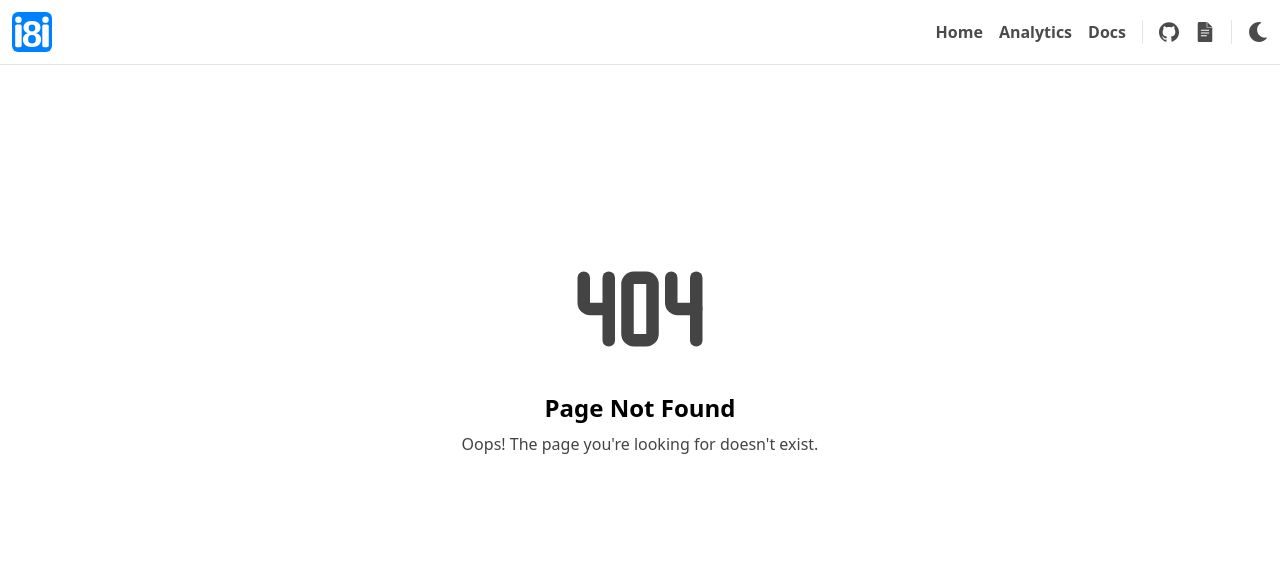
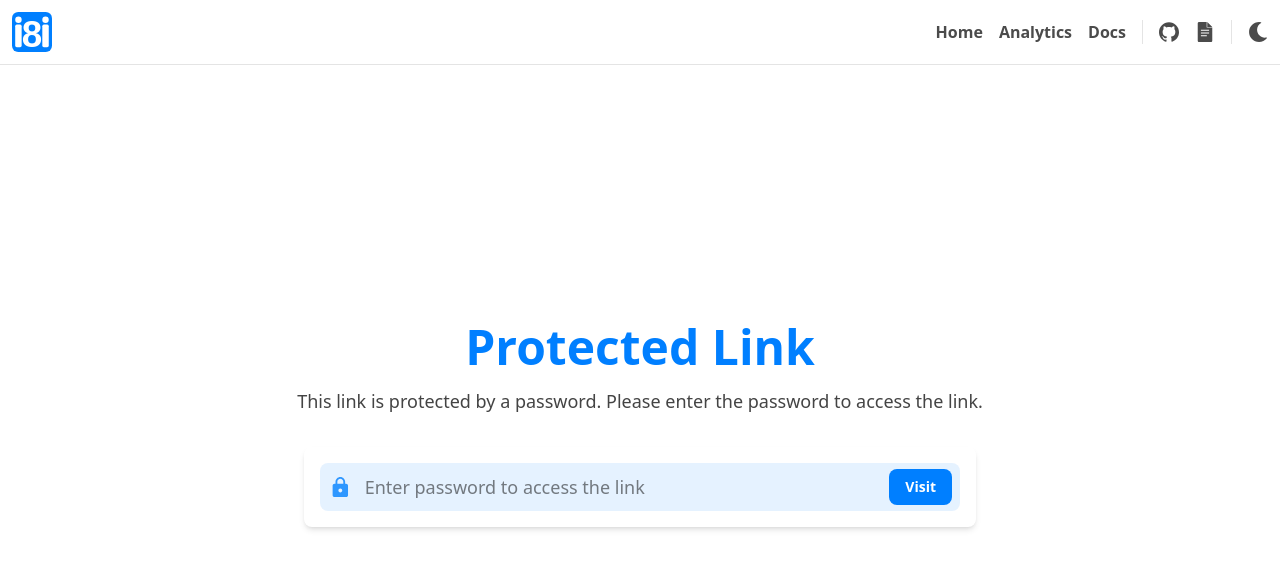
Before and after one commit to An4s0/i8i, a Next.js app in the folder apps/web/: page /c/1 in a window 1280 px wide. Before the commit this address had no page. Shown: the top 568 px of the page. Built offline with nearby package versions, Linux system fonts and the light colour scheme.

Commit message:
add protected link page

```diff
--- a/apps/web/app/analytics/countries.tsx
+++ b/apps/web/app/analytics/countries.tsx
@@ -2,10 +2,11 @@
 
 export default function Countries({ data }: { data: { label: string, visits: number }[] }) {
     return (
-        <div className="w-full h-full flex flex-col gap-2">
+        <div className="w-full h-full flex flex-col">
             <div className="flex items-center justify-between">
                 <h3 className="text-lg font-semibold">Countries</h3>
             </div>
+            <hr className="h-6 border-outline mt-2" />
             <div className="w-full h-full flex flex-col gap-2 overflow-auto">
                 {data.map((c, i) => {
                     const total = data.reduce((acc, cur) => acc + cur.visits, 0);
--- a/apps/web/app/analytics/devices.tsx
+++ b/apps/web/app/analytics/devices.tsx
@@ -2,10 +2,11 @@
 
 export default function Devices({ data }: { data: { label: string, visits: number }[] }) {
     return (
-        <div className="w-full h-full flex flex-col gap-2">
+        <div className="w-full h-full flex flex-col">
             <div className="flex items-center justify-between">
                 <h3 className="text-lg font-semibold">Devices</h3>
             </div>
+            <hr className="h-6 border-outline mt-2" />
             <div className="w-full h-full flex flex-col gap-2 overflow-auto">
                 {data.map((c, i) => {
                     const total = data.reduce((acc, cur) => acc + cur.visits, 0);
--- a/apps/web/app/analytics/page.tsx
+++ b/apps/web/app/analytics/page.tsx
@@ -4,7 +4,7 @@ import Link from "next/link"
 import Visits from "./visits"
 import Countries from "./countries"
 import Devices from "./devices"
-import Browsers from "./browsers";
+import Browsers from "./referrers";
 import { Link as LinkIcon } from "@/components/icons"
 
 export default function Analytics() {
@@ -105,6 +105,19 @@ export default function Analytics() {
         { label: "United Kingdom", visits: 1000 },
     ];
 
+    const devicesData = [
+        { label: "Desktop", visits: 6000 },
+        { label: "Mobile", visits: 4000 },
+        { label: "Tablet", visits: 2000 },
+    ];
+
+    const referrersData = [
+        { label: "Google", visits: 7000 },
+        { label: "Facebook", visits: 3000 },
+        { label: "Twitter", visits: 2000 },
+        { label: "LinkedIn", visits: 1000 },
+    ];
+
     return (
         <main className="max-w-7xl m-auto space-y-2 p-3">
             <h1 className="text-2xl font-bold mt-5">Analytics</h1>
@@ -151,10 +164,10 @@ export default function Analytics() {
                     <Countries data={countriesData} />
                 </div>
                 <div className="border border-subtle/30 rounded-md p-4 max-h-[300px]">
-                    <Devices data={countriesData} />
+                    <Devices data={devicesData} />
                 </div>
                 <div className="border border-subtle/30 rounded-md p-4 max-h-[300px]">
-                    <Browsers data={countriesData} />
+                    <Browsers data={referrersData} />
                 </div>
             </div>
         </main>
--- a/apps/web/app/analytics/browsers.tsx
+++ b/apps/web/app/analytics/referrers.tsx
@@ -1,11 +1,12 @@
 
 
-export default function Browsers({ data }: { data: { label: string, visits: number }[] }) {
+export default function Referrers({ data }: { data: { label: string, visits: number }[] }) {
     return (
-        <div className="w-full h-full flex flex-col gap-2">
+        <div className="w-full h-full flex flex-col">
             <div className="flex items-center justify-between">
-                <h3 className="text-lg font-semibold">Browsers</h3>
+                <h3 className="text-lg font-semibold">Referrers</h3>
             </div>
+            <hr className="h-6 border-outline mt-2" />
             <div className="w-full h-full flex flex-col gap-2 overflow-auto">
                 {data.map((c, i) => {
                     const total = data.reduce((acc, cur) => acc + cur.visits, 0);
--- /dev/null
+++ b/apps/web/app/c/[code]/page.tsx
@@ -0,0 +1,47 @@
+'use client';
+import { useState } from "react";
+import { Lock } from "@/components/icons";
+
+export default function Shorten() {
+    const [password, setPassword] = useState("");
+    const [error, setError] = useState("");
+
+    return (
+        <main className="flex flex-col items-center justify-center h-[calc(100vh-5rem)]">
+            <span className="text-5xl font-bold text-primary">
+                Protected Link
+            </span>
+            <p className="mt-4 text-lg text-center text-subtle">
+                This link is protected by a password. Please enter the password to access the link.
+            </p>
+            {error && (
+                <p className="mt-2 text-lg text-center text-red-500 font-semibold">
+                    {error}
+                </p>
+            )}
+            <div className="flex flex-col items-center justify-center w-full max-w-2xl mt-8">
+                <div className="w-full p-4 rounded-lg shadow-md">
+                    <div className="w-full h-12 p-2 rounded-lg bg-primary/10 flex items-center gap-3">
+                        <Lock size={30} className="text-primary/80" />
+                        <input
+                            type="password"
+                            placeholder="Enter password to access the link"
+                            className="w-full h-full focus:outline-none text-lg"
+                            value={password}
+                            onChange={(e) => setPassword(e.target.value)}
+                        />
+                        <button
+                            className="px-4 py-2 text-sm font-semibold text-white bg-primary rounded-lg cursor-pointer hover:bg-primary/80"
+
+                        >
+                            Visit
+                        </button>
+                    </div>
+
+
+                </div>
+
+            </div>
+        </main>
+    )
+}
--- a/apps/web/package.json
+++ b/apps/web/package.json
@@ -1,6 +1,6 @@
 {
   "name": "web",
-  "version": "0.0.1",
+  "version": "0.0.3",
   "private": true,
   "scripts": {
     "dev": "next dev --turbopack",
```
Also changed, not shown: 1 other file (tests, documents, lock files or other folders).
